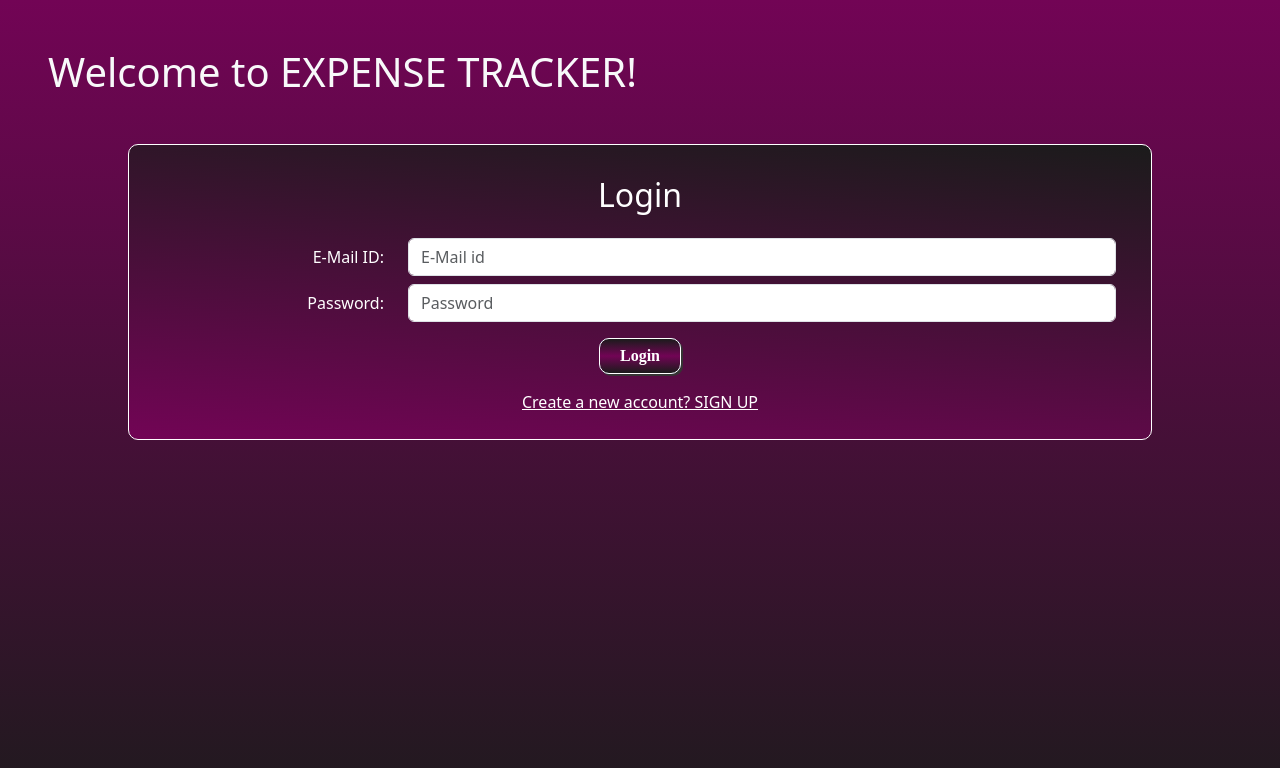
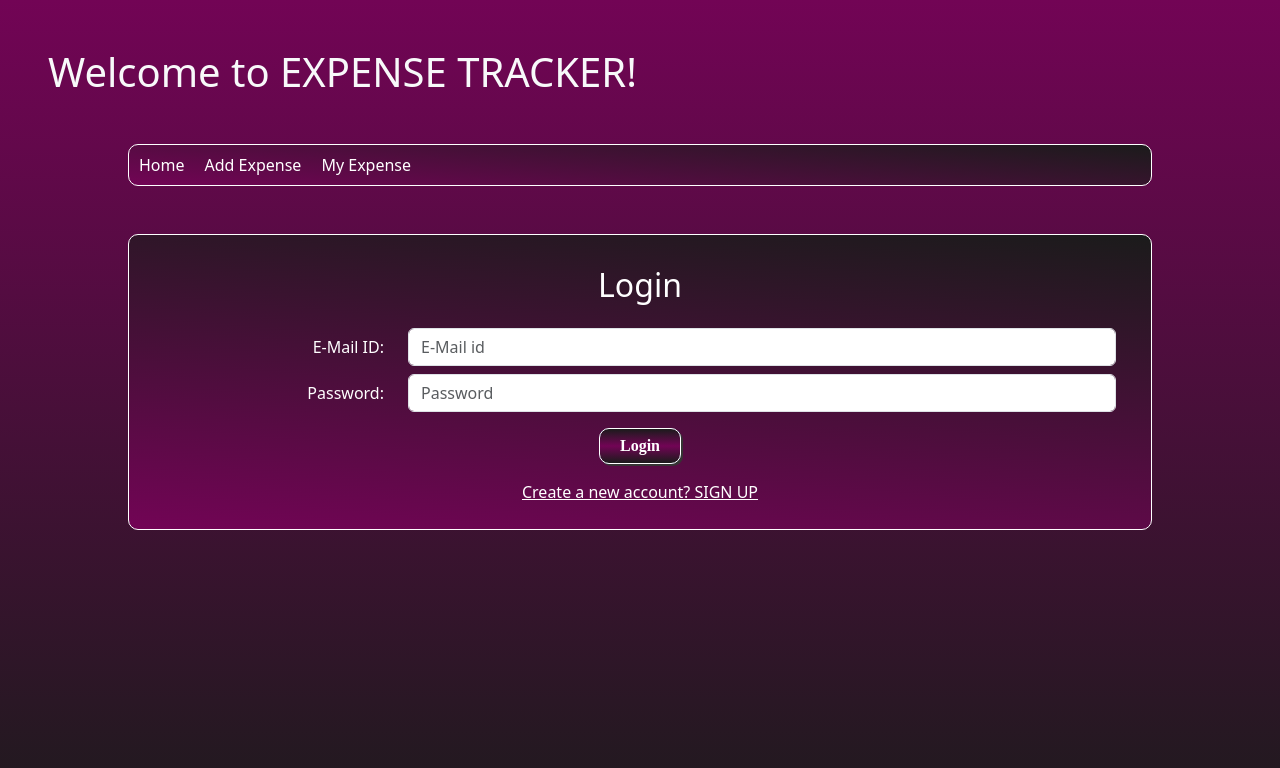
Before and after one commit to Meena024/expense_tracker_redux_fb, a React (Create React App) app: page /login in a window 1280 px wide. Shown: the top 768 px of the page. Built offline with nearby package versions, Linux system fonts and the light colour scheme; no server answers.

Commit message:
Header created to shift between the pages

```diff
--- /dev/null
+++ b/src/Components/Header.js
@@ -0,0 +1,24 @@
+import { Navbar } from "react-bootstrap";
+import classes from "./Header.module.css";
+import { Link } from "react-router";
+import Card from "./UI/Card";
+
+const Header = () => {
+  return (
+    <Card className="my-2 p-0">
+      <Navbar className={classes.navbar}>
+        <Link className={classes.link} to="/welcome">
+          Home
+        </Link>
+        <Link className={classes.link} to="/addExpense">
+          Add Expense
+        </Link>
+        <Link className={classes.link} to="/myExpense">
+          My Expense
+        </Link>
+      </Navbar>
+    </Card>
+  );
+};
+
+export default Header;
--- /dev/null
+++ b/src/Components/Header.module.css
@@ -0,0 +1,21 @@
+.link {
+  text-decoration: none;
+  background: none;
+  border: none;
+  outline: none;
+  color: white;
+  font-weight: 400;
+  padding-left: 10px;
+  padding-right: 10px;
+  border-radius: 3px;
+  /* border: 1px solid white;  */
+}
+
+.navbar {
+  display: flex;
+  padding-left: 100px;
+  padding-right: 100px;
+  justify-content: space-between; /* or space-around, or space-evenly */
+  align-items: center;
+  padding: 5 20px;
+}
--- a/src/Components/Main.js
+++ b/src/Components/Main.js
@@ -6,6 +6,9 @@ import { useEffect } from "react";
 import { onAuthStateChanged, getAuth } from "firebase/auth";
 import { useDispatch } from "react-redux";
 import { authActions } from "./Store/Slices/AuthSlice";
+import AddExpense from "./Pages/Expenses/AddExpense";
+import MyExpense from "./Pages/Expenses/MyExpenses";
+import Header from "./Header";
 
 const Main = () => {
   const dispatch = useDispatch();
@@ -31,10 +34,13 @@ const Main = () => {
 
   return (
     <BrowserRouter>
+      <Header />
       <Routes>
         <Route path="/login" element={<Login />} />
         <Route path="/signup" element={<SignUp />} />
         <Route path="/welcome" element={<Welcome />} />
+        <Route path="/addExpense" element={<AddExpense />} />
+        <Route path="/myExpense" element={<MyExpense />} />
         <Route
           path="*"
           element={<div className="text-light">Page Not Found.</div>}
--- a/src/Components/Pages/Authentication/Login.js
+++ b/src/Components/Pages/Authentication/Login.js
@@ -21,7 +21,6 @@ const Login = () => {
 
     if (handleLogin.fulfilled.match(resultAction)) {
       dispatch(authActions.setUser(resultAction));
-      console.log("login user:", resultAction);
       navigate("/welcome");
     } else {
       console.error(
--- /dev/null
+++ b/src/Components/Pages/Expenses/AddExpense.js
@@ -0,0 +1,5 @@
+const AddExpense = () => {
+  return <>AddExpense</>;
+};
+
+export default AddExpense;
--- /dev/null
+++ b/src/Components/Pages/Expenses/MyExpenses.js
@@ -0,0 +1,5 @@
+const MyExpense = () => {
+  return <>MyExpense</>;
+};
+
+export default MyExpense;
--- a/src/Components/Pages/Welcome/UpdateProfile.js
+++ b/src/Components/Pages/Welcome/UpdateProfile.js
@@ -37,7 +37,6 @@ const UpdateProfile = () => {
       photoURL: user.photoURL,
       uid: user.uid,
     };
-    console.log("updated user:", cur_user, user);
     dispatch(authActions.setUser(cur_user));
     dispatch(setToggleProfileForm());
   };
--- a/src/Components/Store/Slices/AuthSlice.js
+++ b/src/Components/Store/Slices/AuthSlice.js
@@ -38,7 +38,6 @@ export const handleLogin = createAsyncThunk(
         password
       );
       const user = userCredential.user;
-      console.log(user, user.displayName);
       return {
         uid: user.uid,
         email: user.email,
@@ -74,7 +73,7 @@ const AuthSlice = createSlice({
   reducers: {
     setUser: (state, action) => {
       state.user = action.payload ? { ...action.payload } : null;
-      console.log("setuser", state.user);
+      console.log("setuser", state.user?.displayName);
     },
   },
   extraReducers: (builder) => {
```
